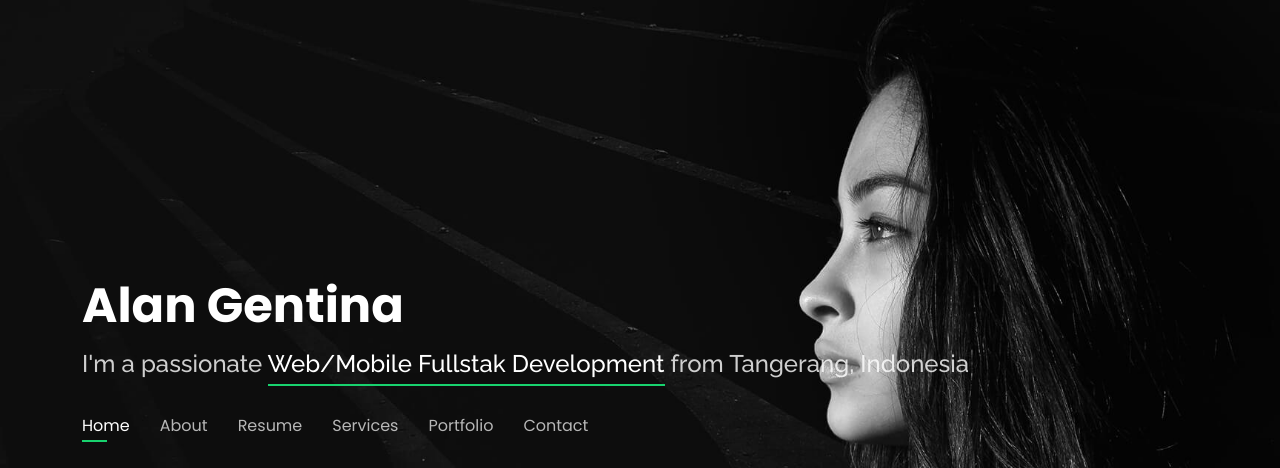
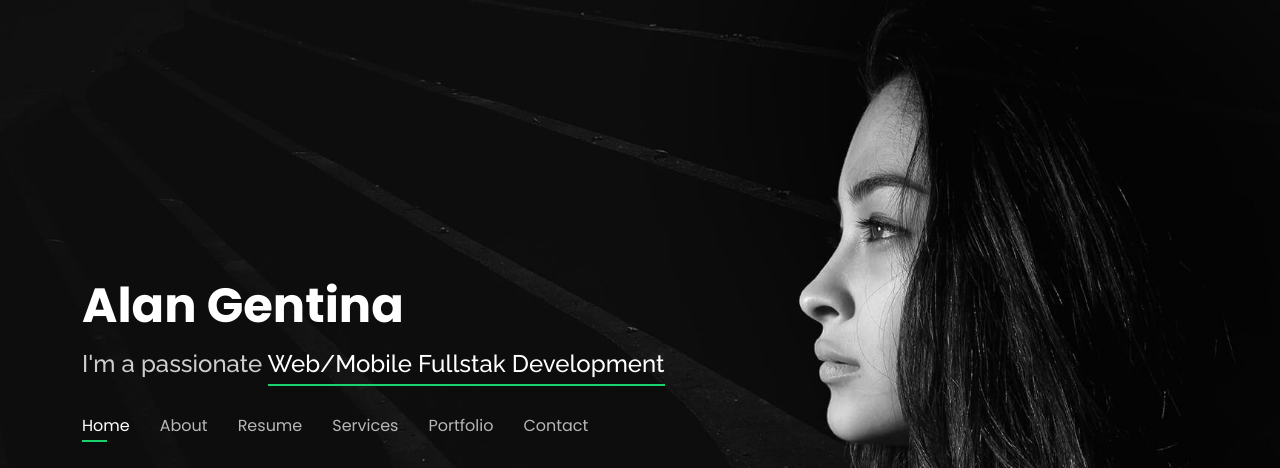
Before and after one commit to chocoalano/chocoalano.github.io, a plain HTML site: page index.html in a window 1280 px wide. Shown: the top 468 px of the page. Drawn offline with nearby package versions, Linux system fonts and the light colour scheme.

Commit message:
updated commit

```diff
--- a/index.html
+++ b/index.html
@@ -44,7 +44,7 @@
       <h1><a href="index.html">Alan Gentina</a></h1>
       <!-- Uncomment below if you prefer to use an image logo -->
       <!-- <a href="index.html" class="mr-auto"><img src="assets/img/logo.png" alt="" class="img-fluid"></a> -->
-      <h2>I'm a passionate <span>Web/Mobile Fullstak Development</span> from Tangerang, Indonesia</h2>
+      <h2>I'm a passionate <span>Web/Mobile Fullstak Development</span></h2>
 
       <nav id="navbar" class="navbar">
         <ul>
```
